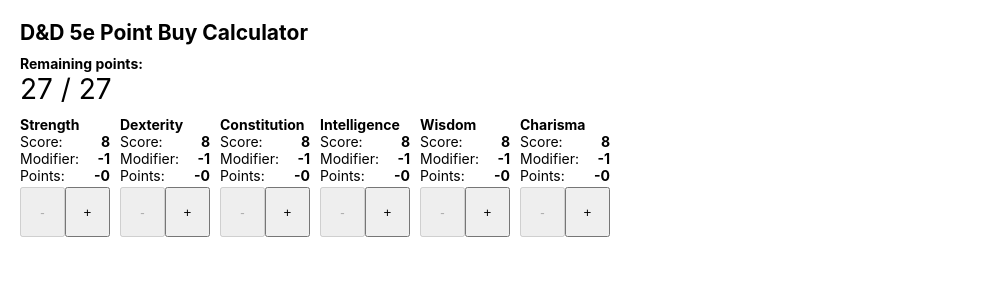
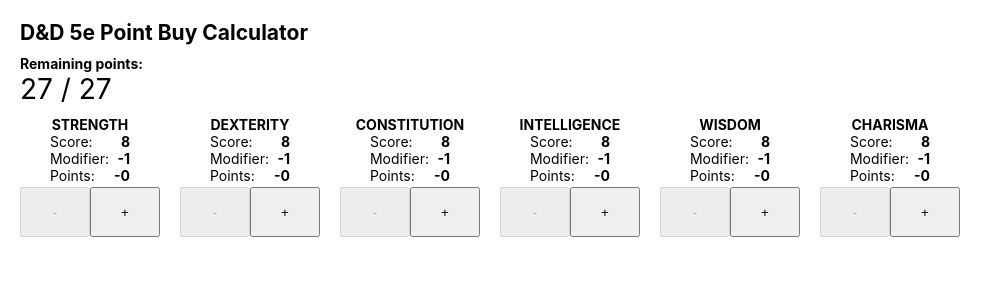
Before and after one commit to rush340/dnd-ability-calc, a React (Create React App) app: page / in a window 1280 px wide. Shown: the top 300 px of the page, without its empty margins (0-1003 px from the left). Built offline with nearby package versions, Linux system fonts and the light colour scheme.

Commit message:
change ability styling

```diff
--- a/src/AbilitiesPanel.css
+++ b/src/AbilitiesPanel.css
@@ -1,17 +1,18 @@
 .abilities-container {
   display: grid;
-  grid-template-columns: repeat(auto-fill, 100px);
+  grid-template-columns: repeat(auto-fill, 160px);
   justify-items: left;
 }
 
 .ability {
-  width: calc(100% - 10px);
-  padding-right: 10px;
+  width: calc(100% - 20px);
+  padding-right: 20px;
   padding-bottom: 10px;
 }
 
 .ability-name {
-  text-transform: capitalize;
+  text-transform: uppercase;
+  text-align: center;
 }
 
 .ability-change-control {
@@ -21,7 +22,7 @@
 }
 
 .ability table {
-  width: 100%;
+  margin: 0 auto;
   border: 0;
   border-spacing: 0;
 }
@@ -30,6 +31,7 @@
   padding: 0;
   font-weight: normal;
   text-align: left;
+  padding-right: 5px;
 }
 
 .ability td {
```
